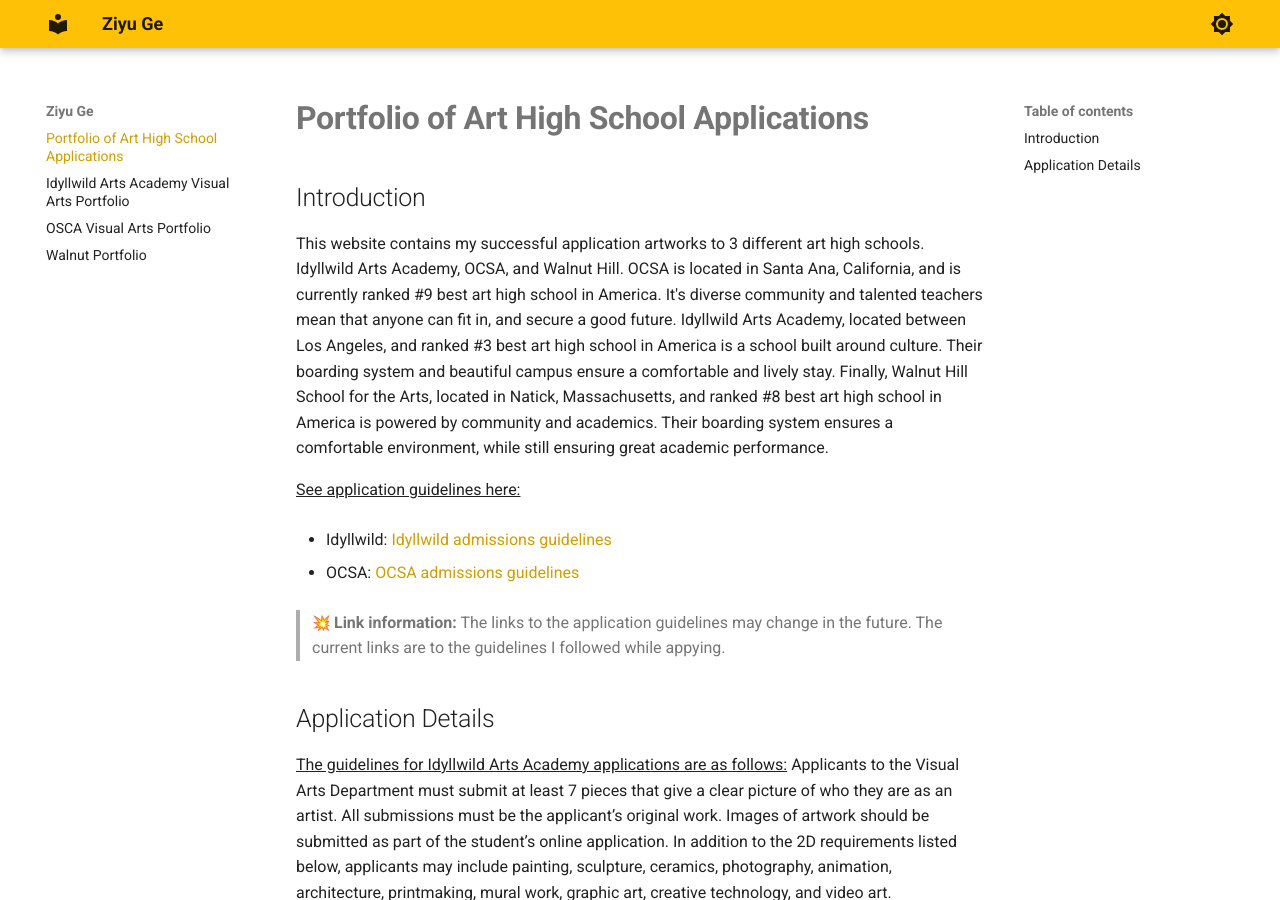
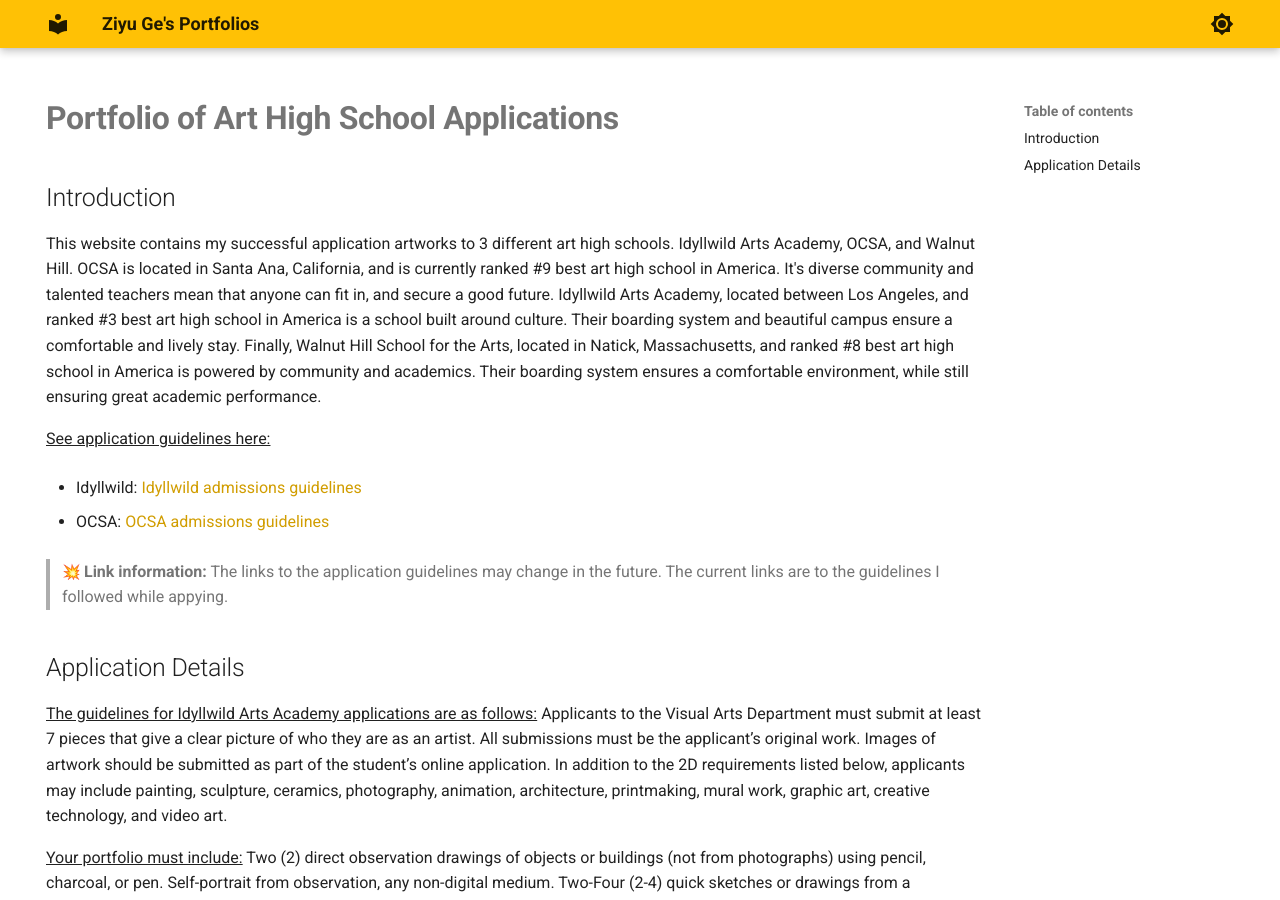
Before and after one commit to ziyuge27/ziyuge-website, an MkDocs documentation site: the page built from docs/index.md, in a window 1280 px wide and 900 px high. Built offline with MkDocs 1.6.1 and Material for MkDocs 9.7.7, drawn with Linux system fonts in a browser that asks for light colours; emoji names are drawn with the system emoji font.

Commit message:
hide navigation

```diff
--- a/docs/idyllwild/index.md
+++ b/docs/idyllwild/index.md
@@ -1,4 +1,9 @@
-# Idyllwild Arts Academy Visual Arts Portfolio
+---
+hide:
+  - navigation
+---
+
+# Idyllwild Arts Academy Visual Arts
 
 ## Application artworks for Idyllwild Arts Academy
 
--- a/docs/osca/index.md
+++ b/docs/osca/index.md
@@ -1,3 +1,8 @@
-# OSCA Visual Arts Portfolio
+---
+hide:
+  - navigation
+---
+
+# OSCA Visual Arts
 
 ## Application artwork for Orange County School of the Arts(OCSA)
--- a/mkdocs.yml
+++ b/mkdocs.yml
@@ -1,4 +1,4 @@
-site_name: Ziyu Ge
+site_name: Ziyu Ge's Portfolios
 site_url: https://ziyuge.me
 
 
@@ -10,6 +10,8 @@ nav:
 
 theme:
   name: material
+  features:
+    -navigation.tabs
   palette:
     # Palette toggle for dark mode
     - media: '(prefers-color-scheme: dark)'
```
Also changed, not shown: docs/blog/index.md (deleted, +0 -1 lines), docs/index.md (+5 -0 lines), docs/walnut/index.md (+5 -0 lines).
